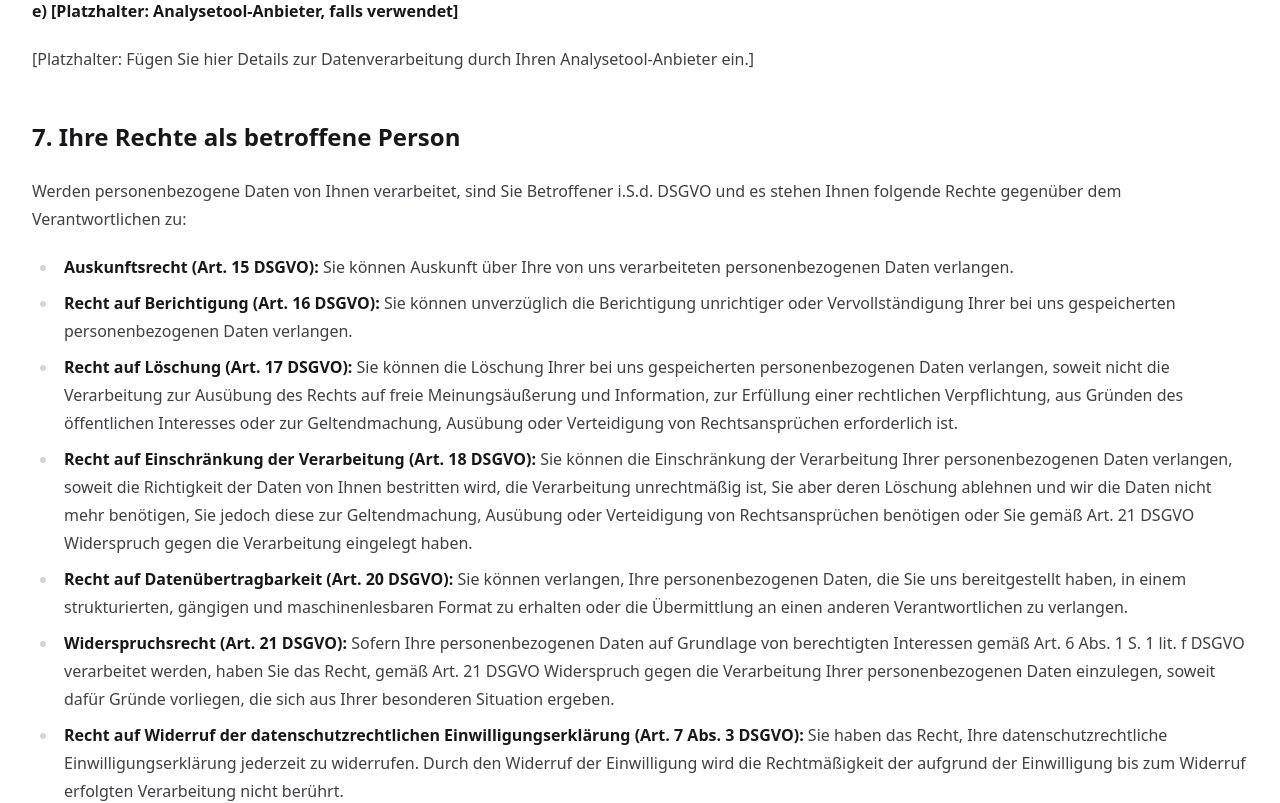
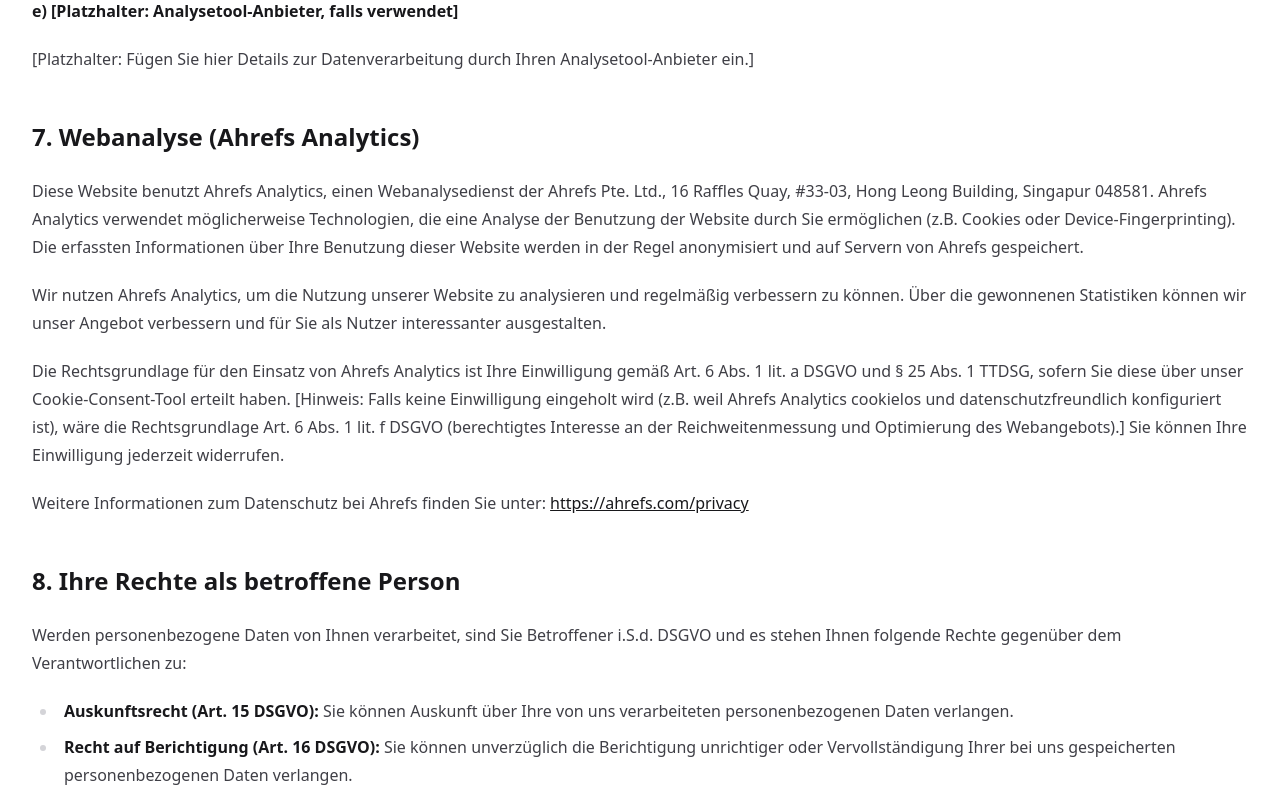
Before and after one commit to erlikan/hautarzt, a Next.js app in the folder frontend/: page /datenschutz in a window 1280 px wide. Shown: the part 4260-5063 px from the top of the page. Built offline with nearby package versions, Linux system fonts and the light colour scheme.

Commit message:
ahref adjustment

```diff
--- a/frontend/src/app/datenschutz/page.tsx
+++ b/frontend/src/app/datenschutz/page.tsx
@@ -91,7 +91,22 @@
                 <p><strong>e) [Platzhalter: Analysetool-Anbieter, falls verwendet]</strong></p>
                 <p>[Platzhalter: Fügen Sie hier Details zur Datenverarbeitung durch Ihren Analysetool-Anbieter ein.]</p>
 
-                <h2>7. Ihre Rechte als betroffene Person</h2>
+                <h2>7. Webanalyse (Ahrefs Analytics)</h2>
+                <p>
+                    Diese Website benutzt Ahrefs Analytics, einen Webanalysedienst der Ahrefs Pte. Ltd., 16 Raffles Quay, #33-03, Hong Leong Building, Singapur 048581.
+                    Ahrefs Analytics verwendet möglicherweise Technologien, die eine Analyse der Benutzung der Website durch Sie ermöglichen (z.B. Cookies oder Device-Fingerprinting). Die erfassten Informationen über Ihre Benutzung dieser Website werden in der Regel anonymisiert und auf Servern von Ahrefs gespeichert.
+                </p>
+                <p>
+                    Wir nutzen Ahrefs Analytics, um die Nutzung unserer Website zu analysieren und regelmäßig verbessern zu können. Über die gewonnenen Statistiken können wir unser Angebot verbessern und für Sie als Nutzer interessanter ausgestalten.
+                </p>
+                <p>
+                    Die Rechtsgrundlage für den Einsatz von Ahrefs Analytics ist Ihre Einwilligung gemäß Art. 6 Abs. 1 lit. a DSGVO und § 25 Abs. 1 TTDSG, sofern Sie diese über unser Cookie-Consent-Tool erteilt haben. [Hinweis: Falls keine Einwilligung eingeholt wird (z.B. weil Ahrefs Analytics cookielos und datenschutzfreundlich konfiguriert ist), wäre die Rechtsgrundlage Art. 6 Abs. 1 lit. f DSGVO (berechtigtes Interesse an der Reichweitenmessung und Optimierung des Webangebots).] Sie können Ihre Einwilligung jederzeit widerrufen.
+                </p>
+                <p>
+                    Weitere Informationen zum Datenschutz bei Ahrefs finden Sie unter: <a href="https://ahrefs.com/privacy" target="_blank" rel="noopener noreferrer">https://ahrefs.com/privacy</a>
+                </p>
+
+                <h2>8. Ihre Rechte als betroffene Person</h2>
                 <p>Werden personenbezogene Daten von Ihnen verarbeitet, sind Sie Betroffener i.S.d. DSGVO und es stehen Ihnen folgende Rechte gegenüber dem Verantwortlichen zu:</p>
                 <ul>
                     <li><strong>Auskunftsrecht (Art. 15 DSGVO):</strong> Sie können Auskunft über Ihre von uns verarbeiteten personenbezogenen Daten verlangen.</li>
@@ -105,7 +120,7 @@
                 </ul>
                 <p>Zur Geltendmachung Ihrer Rechte wenden Sie sich bitte an die oben genannte Kontaktadresse.</p>
 
-                <h2>8. Änderung dieser Datenschutzerklärung</h2>
+                <h2>9. Änderung dieser Datenschutzerklärung</h2>
                 <p>Wir behalten uns vor, diese Datenschutzerklärung anzupassen, damit sie stets den aktuellen rechtlichen Anforderungen entspricht oder um Änderungen unserer Leistungen in der Datenschutzerklärung umzusetzen, z.B. bei der Einführung neuer Services. Für Ihren erneuten Besuch gilt dann die neue Datenschutzerklärung.</p>
 
             </div>
--- a/frontend/src/app/layout.tsx
+++ b/frontend/src/app/layout.tsx
@@ -9,8 +9,8 @@
 
 export const metadata: Metadata = {
     // Default title/description - will be overridden by pages
-    title: "Hautarzt Vergleich",
-    description: "Vergleichen Sie Hautärzte in Ihrer Nähe basierend auf echten Patienteneinblicken.",
+    title: "Hautarzt Vergleich: Den besten Hautarzt in Ihrer Nähe finden",
+    description: "Vergleichen Sie Hautärzte basierend auf echten Patientenerfahrungen zu Wartezeit, Freundlichkeit und Kompetenz. Finden Sie den passenden Dermatologen.",
     metadataBase: new URL('https://www.hautarzt-vergleich.de'), // Replace with your actual production domain!
     // Favicon Configuration - ADDED
     icons: {
@@ -28,8 +28,13 @@
 }>) {
     return (
         <html lang="de" suppressHydrationWarning>
+            <head>
+                {/* Ahrefs Analytics Script */}
+                <script src="https://analytics.ahrefs.com/analytics.js" data-key="H5/ABpS0MCdI4Xc6KgEL+g" async></script>
+                {/* Other head elements if any */}
+            </head>
             <body className={cn(
-                "min-h-screen bg-background font-sans antialiased",
+                "min-h-screen bg-background font-sans antialiased flex flex-col", // Ensure flex layout for footer sticking
                 inter.variable // Use the variable with cn
             )}>
                 <div className="flex flex-col min-h-screen">
```
